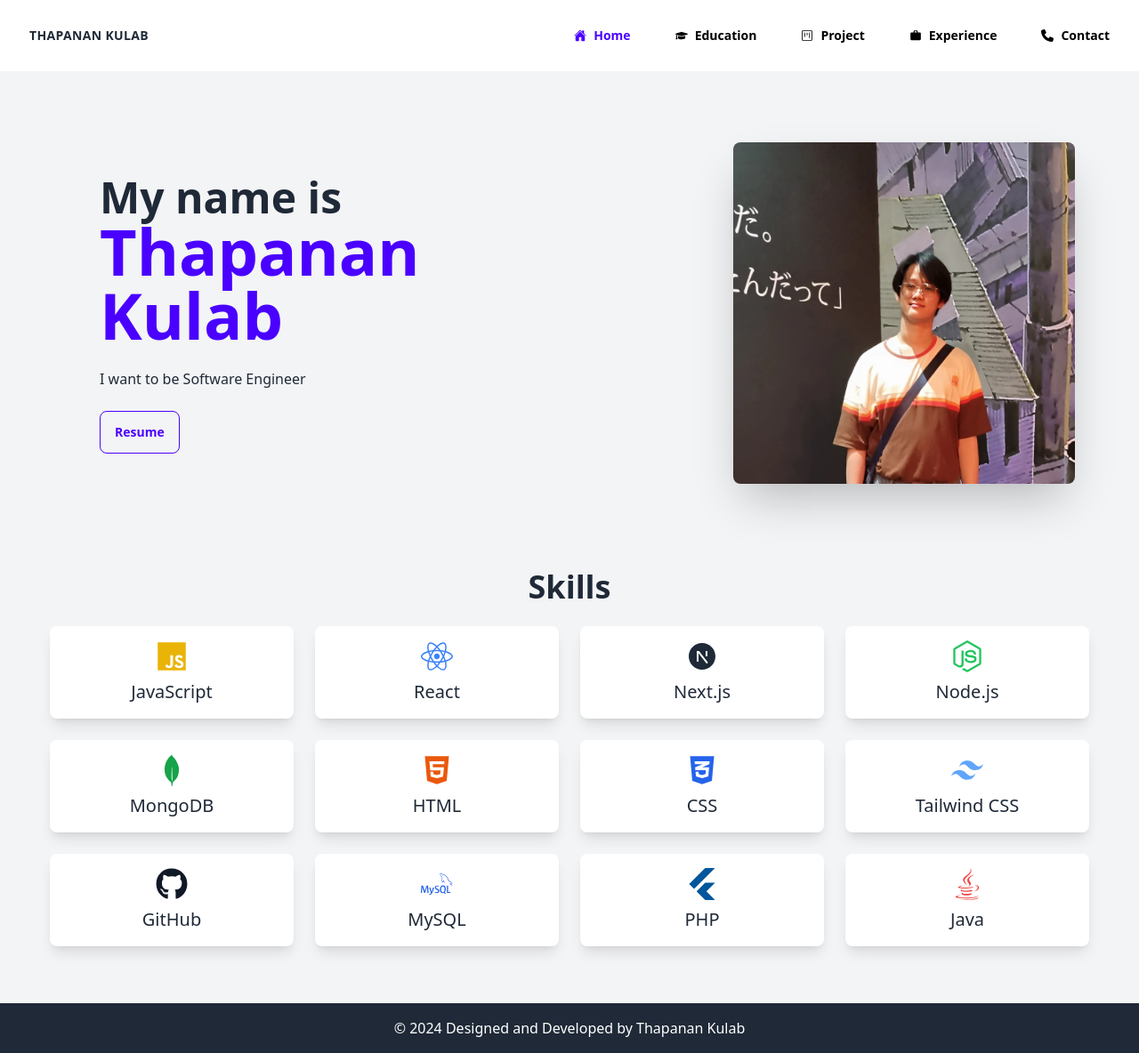
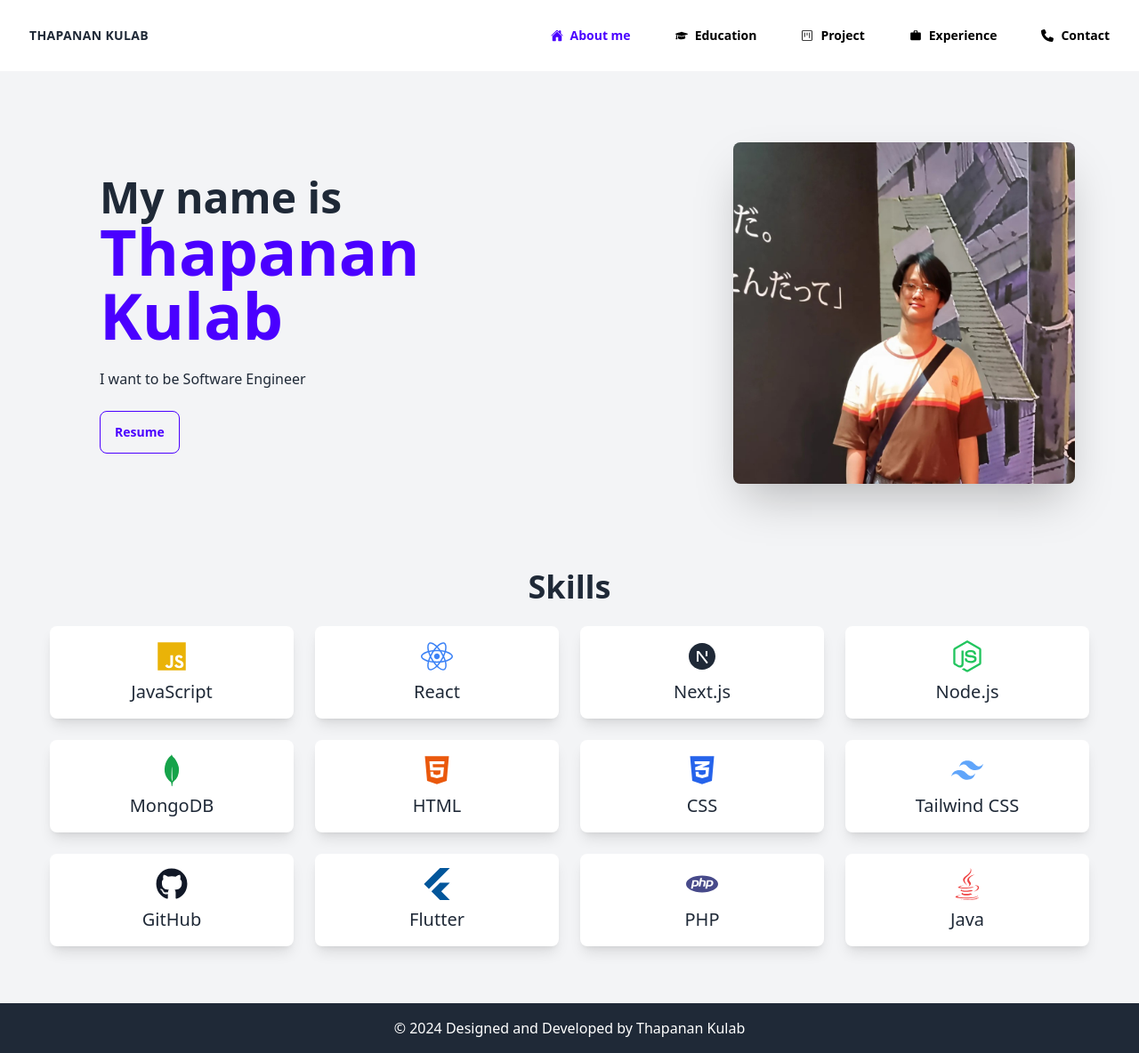
Before and after one commit to ThapananKulab/portfolio-thapanan, a Gatsby site: page / in a window 1280 px wide. Shown: the whole page at 89% size. Built offline with nearby package versions, Linux system fonts and the light colour scheme; Gatsby itself is replaced by a stand-in of ours.

Commit message:
update index.js add skills

```diff
--- a/src/components/header.js
+++ b/src/components/header.js
@@ -69,7 +69,7 @@ const NavLinks = () => (
       activeClassName="font-bold text-primary bg-white-800 rounded"
     >
       <IoHome />
-      Home
+      About me
     </Link>
     <Link
       to="/education"
--- a/src/pages/index.js
+++ b/src/pages/index.js
@@ -16,7 +16,7 @@ import {
   FaJava,
 } from "react-icons/fa"
 
-import { SiFlutter, SiTailwindcss, SiMongodb, SiMysql } from "react-icons/si"
+import { SiFlutter, SiTailwindcss, SiMongodb, SiPhp } from "react-icons/si"
 import { RiNextjsFill } from "react-icons/ri"
 
 const Index = () => {
@@ -73,15 +73,14 @@ const Index = () => {
       icon: <FaGithub className="text-gray-900 text-4xl mx-auto" />,
     },
     {
-      name: "MySQL",
-      icon: <SiMysql className="text-blue-600 text-4xl mx-auto" />,
-    },
-
-    {
-      name: "PHP",
+      name: "Flutter",
       icon: (
         <SiFlutter style={{ color: "#02569B" }} className="text-4xl mx-auto" />
       ),
+    },
+    {
+      name: "PHP",
+      icon: <SiPhp style={{ color: "#474A8A" }} className="text-4xl mx-auto" />,
     },
     {
       name: "Java",
```
